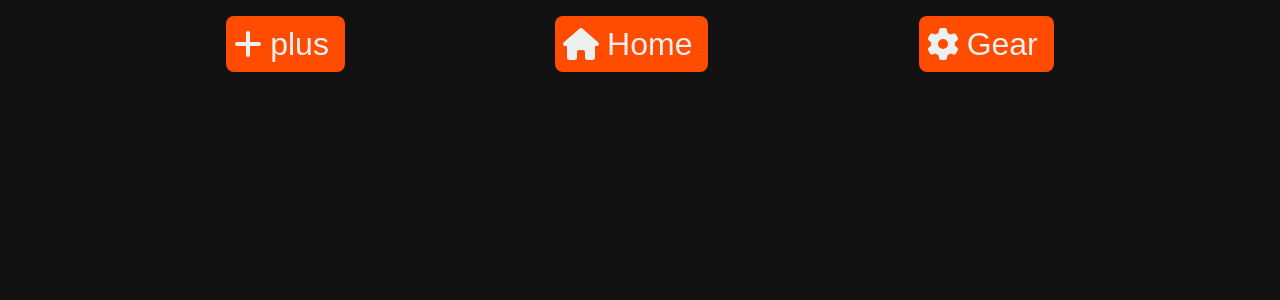
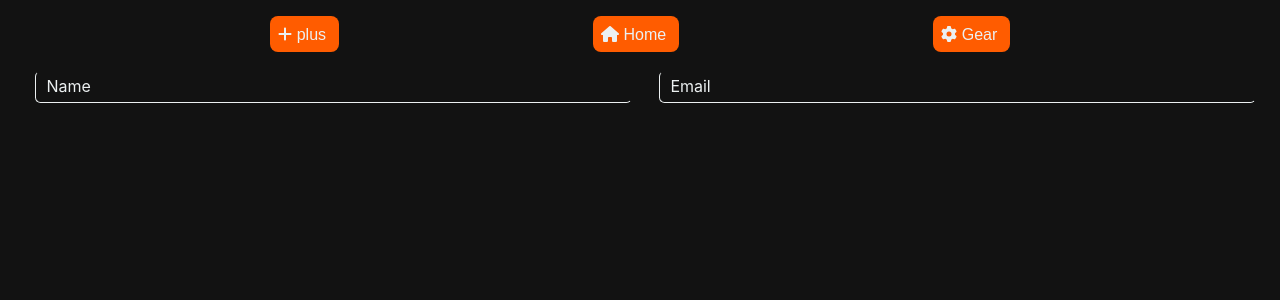
Before and after one commit to RajveerNarang/raghuweb, a React (Vite) app: page / in a window 1280 px wide. Shown: the top 300 px of the page. Built offline with nearby package versions, Linux system fonts and the light colour scheme.

Commit message:
Input Component Created

```diff
--- a/src/index.scss
+++ b/src/index.scss
@@ -11,7 +11,7 @@ body {
 	-webkit-font-smoothing: antialiased;
 	-moz-osx-font-smoothing: grayscale;
 	overflow-x: hidden;
-	background-color: #121212;
+	background-color: $dark-secondary;
 }
 
 code {
--- a/src/mfaComponents/Basics/Button/Button.jsx
+++ b/src/mfaComponents/Basics/Button/Button.jsx
@@ -1,32 +1,24 @@
 import React from 'react'
 import styles from './button.module.scss'
-import classNames from 'classnames';
+// import classNames from 'classnames';
 import { FontAwesomeIcon } from '@fortawesome/react-fontawesome';
 import PropTypes from 'prop-types';
-import { useMediaQuery } from 'react-responsive'
+// import { useMediaQuery } from 'react-responsive'
 
 const Button = ({name, iconClass, onClick}) => {
-  const isMobile = useMediaQuery({ maxWidth: 767 }); // Adjust the breakpoint as needed
+  // const isMobile = useMediaQuery({ maxWidth: 767 }); // Adjust the breakpoint as needed
 
-  const buttonClass = classNames(
-    styles.btn,
-    {
-      [styles.btn__mobile]: isMobile,
-      [styles.btn__desktop]: !isMobile,
-    }
-  );
+  // const buttonClass = classNames(
+  //   styles.btn,
+  //   {
+  //     [styles.btn__mobile]: isMobile,
+  //     [styles.btn__desktop]: !isMobile,
+  //   }
+  // );
   return (
-    <button className={buttonClass} onClick={onClick}>
-      {isMobile ? (
-        <>
-          {iconClass && <FontAwesomeIcon icon={iconClass} className={styles.icon} />}
-        </>
-      ) : (
-        <>
-          {iconClass && <FontAwesomeIcon icon={iconClass} className={styles.icon} />}
-          {name && <span className={styles.text}>{name}</span>}
-        </>
-      )}
+    <button className={`${styles.btn} ${styles.btn__responsive}`} onClick={onClick}>
+      {iconClass && <FontAwesomeIcon icon={iconClass} className={styles.icon} />}
+      {name && <span className={styles.text}>{name}</span>}
     </button>
   )
 }
--- a/src/mfaComponents/Basics/Button/button.module.scss
+++ b/src/mfaComponents/Basics/Button/button.module.scss
@@ -14,12 +14,16 @@
 	outline: none;
 	padding: 0.5rem 0.5rem;
 
-	&__desktop {
-		background-color: $dark-primary;
-		color: $dark-text;
-		border-radius: 0.5rem;
+	// &__desktop {
+	// 	background-color: $dark-primary;
+	// 	color: $dark-text;
+	// 	border-radius: 0.5rem;
+	// }
+	&:hover {
+		background-color: $dark-primary-hover;
 	}
-	&__mobile {
+
+	&__responsive {
 		background-color: $dark-primary;
 		color: $dark-text;
 		border-radius: 50%;
@@ -33,22 +37,40 @@
 			height: 2rem;
 		}
 		@include media-md {
-			width: 2rem;
-			height: 2rem;
+			width: fit-content;
+			height: fit-content;
+			border-radius: 0.5rem;
 		}
+
 	}
 	.icon {
 		font-size: 1.5rem; // Adjust the icon size
 		color: $dark-text; // Icon color
+
+		@include media-ssm {
+			font-size: 2rem;
+		}
+
 		@include media-sm {
+			font-size: 1rem;
+		}
+
+		@include media-xxl {
 			font-size: 2rem;
 		}
 	}
 	.text {
+		@include media-ssm {
+			display: none;
+		}
 		@include media-md {
 			display: inline-block;
+			font-size: 1rem;
+			padding: 0.1rem 0.3rem 0;
+		}
+
+		@include media-xxl {
 			font-size: 2rem;
-			padding: 0.1rem 0.5rem;
 		}
 	}
 }
--- a/src/mfaComponents/Basics/Elements.jsx
+++ b/src/mfaComponents/Basics/Elements.jsx
@@ -2,13 +2,20 @@ import React from 'react'
 import Button from './Button/Button'
 import styles from './element.module.scss'
 import { faGear, faHome, faPlus } from '@fortawesome/free-solid-svg-icons'
+import Input from './Input/Input'
 
 const Elements = () => {
   return (
 	<div className={`${styles.container}`}>
-		<Button iconClass={faPlus} name={'plus'} onClick={console.log('Plus')} />
-		<Button iconClass={faHome} name={'Home'} onClick={console.log('Home')} />
-		<Button iconClass={faGear} name={'Gear'} onClick={console.log('Gear')} />
+		<div className={`${styles.flex__right}`}>
+			<Button iconClass={faPlus} name={'plus'} onClick={console.log('Plus')} />
+			<Button iconClass={faHome} name={'Home'} onClick={console.log('Home')} />
+			<Button iconClass={faGear} name={'Gear'} onClick={console.log('Gear')} />
+		</div>
+		<div className={`${styles.flex__right}`}>
+			<Input inputType={'text'} labelText={'Name'} inputNameId={'name'} />
+			<Input inputType={'email'} labelText={'Email'} inputNameId={'email'} />
+		</div>
 	</div>
   )
 }
--- /dev/null
+++ b/src/mfaComponents/Basics/Input/Input.jsx
@@ -0,0 +1,45 @@
+import React, { useState, useRef, useEffect } from 'react'
+import styles from './input.module.scss'
+
+const Input = ({inputType, labelText, inputNameId}) => {
+	const [inputValue, setInputValue] = useState('');
+	const [isFocused, setIsFocused] = useState(false);
+	const inputRef = useRef(null);
+
+	const handleChange = (e) => {
+	  setInputValue(e.target.value);
+	};
+
+	const handleFocus = () => {
+		setIsFocused(true)
+	};
+	const handleBlur = () => {
+		setIsFocused(false)
+	};
+
+	useEffect(() => {
+		if (inputRef && (inputValue || document.activeElement === inputRef.current)) {
+			inputRef.current?.focus();
+		}
+	}, [inputValue]);
+
+	return (
+	  <div className={`${styles.input__container}  ${isFocused || inputValue ? `${styles.focused}`: ''}`}>
+		<label htmlFor={inputNameId} >{labelText}</label>
+		<input
+		  type={inputType}
+		  id={inputNameId}
+		  name={inputNameId}
+		  className={styles.input}
+		  ref={inputRef}
+		  value={inputValue}
+		  onChange={handleChange}
+		  onFocus={handleFocus}
+		  onBlur={handleBlur}
+		  autoComplete={inputNameId}
+		/>
+	  </div>
+	);
+}
+
+export default Input
--- /dev/null
+++ b/src/mfaComponents/Basics/Input/input.module.scss
@@ -0,0 +1,50 @@
+@import '../../../index.scss';
+/* AnimatedInput.scss */
+
+.input__container {
+	position: relative;
+	width: 100%;
+	margin: 1.2rem;
+
+	min-width: 25%;
+	// min-height: 2rem;
+
+	&.focused {
+	  label {
+		top: -10px;
+		color: $dark-primary;
+		font-size: 0.9rem;
+		// background-color: $dark-secondary;
+	  }
+	}
+
+	label {
+	  position: absolute;
+	  top: 0.3rem;
+	  left: 0.5rem;
+	  padding: 0 0.2rem;
+	  color: $dark-text;
+	  font-size: 1rem;
+	  pointer-events: none;
+	  transition: all 0.3s ease;
+	  z-index: 2;
+	}
+
+	.input {
+	  width: 100%;
+	  padding: 0.3rem;
+	//   border: 1px solid $dark-text;
+	  border: {
+		width: 1px;
+		color: transparent transparent $dark-text $dark-text ;
+		style: solid;
+	  };
+
+	  border-radius: 0.35rem;
+	  font-size: 1.1rem;
+	  transition: border-color 0.3s ease;
+	  outline: none;
+	  background-color: transparent;
+	  color: $dark-text;
+	}
+}
--- a/src/mfaComponents/Basics/element.module.scss
+++ b/src/mfaComponents/Basics/element.module.scss
@@ -1,6 +1,14 @@
 .container {
 	padding: 1rem;
 	display: flex;
+	align-items: center;
+	justify-content: space-evenly;
+	flex-direction: column;
+}
+
+.flex__right {
+	display: flex;
 	align-items: flex-start;
 	justify-content: space-evenly;
+	width: 100%;
 }
--- a/src/style/_variable.scss
+++ b/src/style/_variable.scss
@@ -1,17 +1,19 @@
 
-// Colors
-$primary-color: #ff4c00; // Orange as the dominant color
-$secondary-color: #2ecc71; // Complementary color
-$accent-color: #34495e; // Neutral color
-$background-color: #ecf0f1;
-$text-color: #34495e;
+// // Colors
+// $primary-color: #ff4c00; // Orange as the dominant color
+// $secondary-color: #2ecc71; // Complementary color
+// $accent-color: #34495e; // Neutral color
+// $background-color: #ecf0f1;
+// $text-color: #34495e;
 
 // Colors for Dark Theme
-$dark-primary: #ff4c00; // Orange as the dominant color
-$dark-secondary: #2ecc71; // Complementary color
+$dark-primary: #ff5c00; // Orange as the dominant color
+$dark-secondary: #121212; // Complementary color
 $dark-accent: #34495e; // Neutral color
 $dark-background: #2c3e50;
 $dark-text: #ecf0f1;
+$dark-primary-hover: #ff6c00;
+$placeholder: #888888;
 
 
 // Responsive Breakpoints
```
